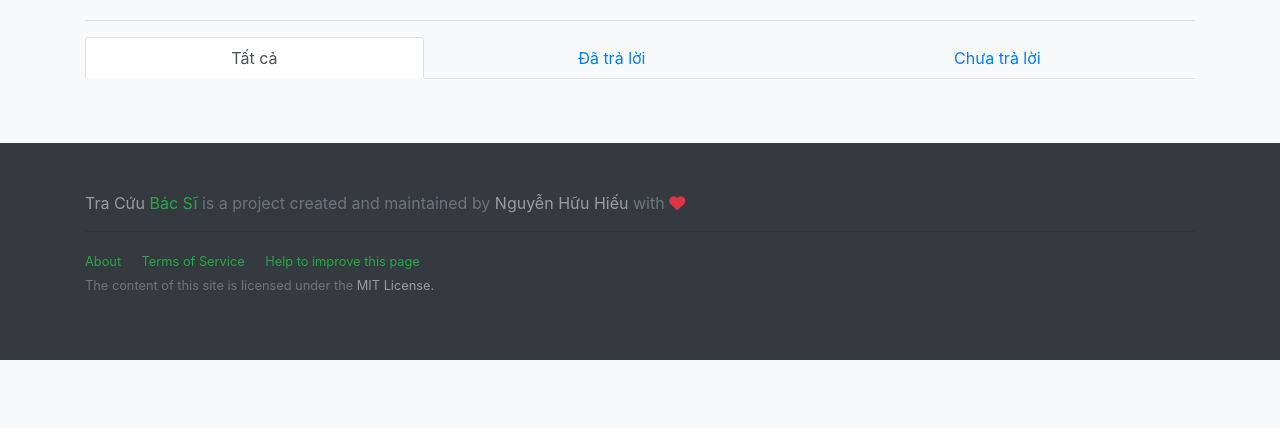
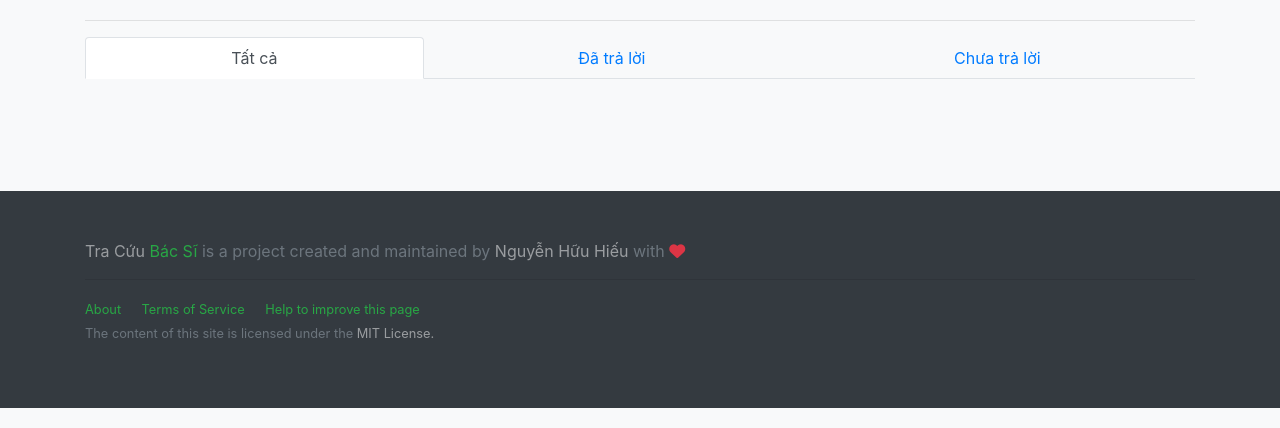
Before and after one commit to 1nguyenhuuhieu/anhsonmed, a Django app: page /allasks/ in a window 1280 px wide. Shown: the part 372-800 px from the top of the page. Run offline with Django 3.2, Linux system fonts and the light colour scheme; data that the repository does not hold is empty; some libraries are stand-ins or nearby versions.

Commit message:
Update footer.html

```diff
--- a/finddoctor/templates/footer.html
+++ b/finddoctor/templates/footer.html
@@ -1,4 +1,4 @@
-<section class=" bg-dark">
+<section class=" bg-dark mt-5">
     <div class="container  py-5  text-secondary">
 
         <div class="row justify-content-center">
```
